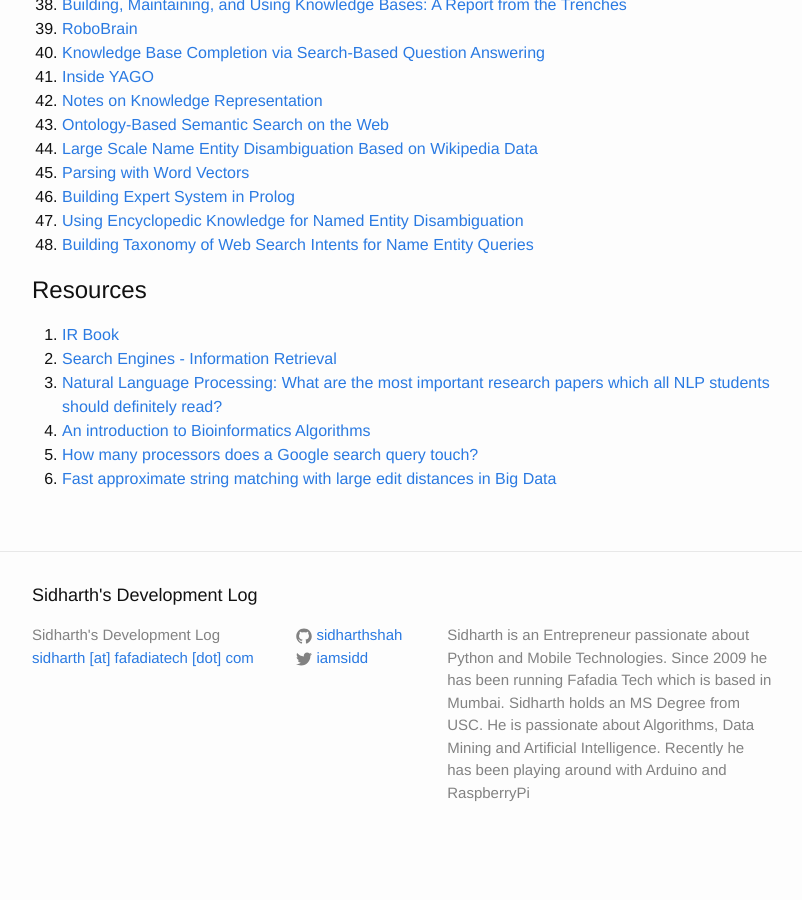
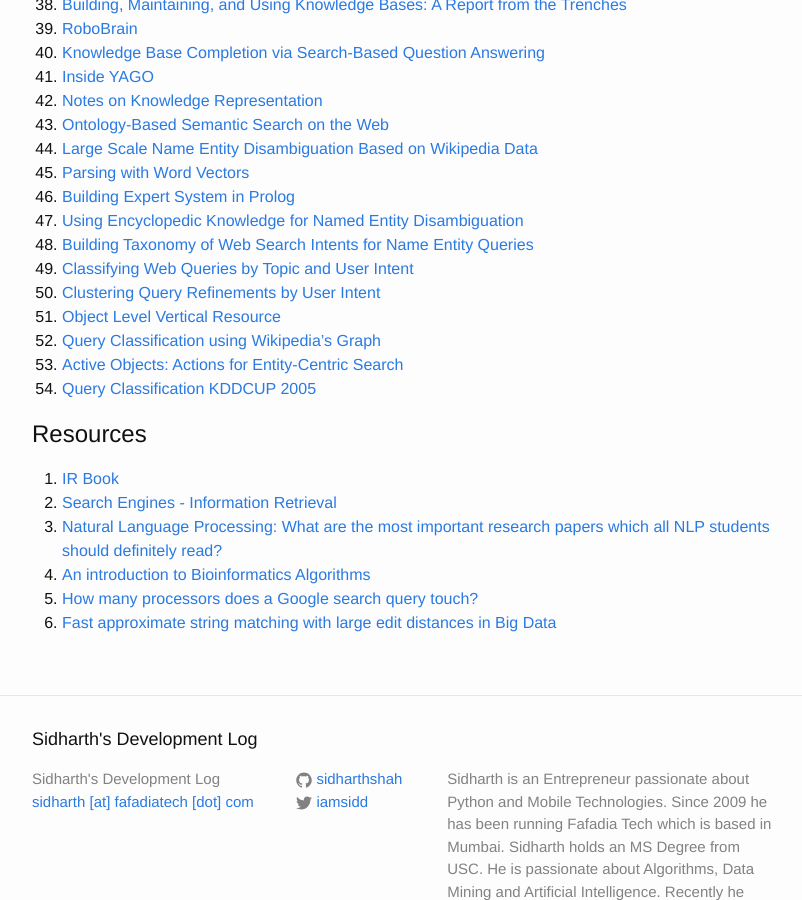
Before and after one commit to sidharthshah/sidharthshah.github.com, a Jekyll site: the page built from information-retrieval.md, in a window 1280 px wide and 900 px high, scrolled down 1914 px. Shown: the whole window, without its empty margins (238-1040 px from the left). Built offline with Jekyll 4.4.1, drawn with Linux system fonts in a browser that asks for light colours; before the commit the page ends 2778 px from its top, so only the background shows below that.

Commit message:
added few papers and c resources

```diff
--- a/information-retrieval.md
+++ b/information-retrieval.md
@@ -88,6 +88,13 @@ Talks & Papers
 46. [Building Expert System in Prolog](http://www.inf.fu-berlin.de/lehre/SS09/KI/folien/merritt.pdf)
 47. [Using Encyclopedic Knowledge for Named Entity Disambiguation](http://www.cs.utexas.edu/~ml/papers/encyc-eacl-06.pdf)
 48. [Building Taxonomy of Web Search Intents for Name Entity Queries](http://research.microsoft.com/pubs/120889/fp0700-yin.pdf)
+49. [Classifying Web Queries by Topic and User Intent](https://faculty.ist.psu.edu/jjansen/academic/jansen_user_intent.pdf)
+50. [Clustering Query Refinements by User Intent](http://homes.cs.washington.edu/~alon/www2010.pdf)
+51. [Object Level Vertical Resource](http://research.microsoft.com/en-us/people/jrwen/cidr2007.pdf)
+52. [Query Classification using Wikipedia's Graph](http://ojs.academypublisher.com/index.php/jetwi/article/viewFile/jetwi0403207220/5228)
+53. [Active Objects: Actions for Entity-Centric Search](http://www.anithakannan.com/yahoo_site_admin/assets/docs/activeObjectswww2012.8154516.pdf)
+54. [Query Classification KDDCUP 2005](http://www.sigkdd.org/sites/default/files/issues/7-2-2005-12/KDDCUP2005Report_Shen.pdf)
+
 
 Resources
 =========
```
Also changed, not shown: resources.md (+1 -0 lines).
